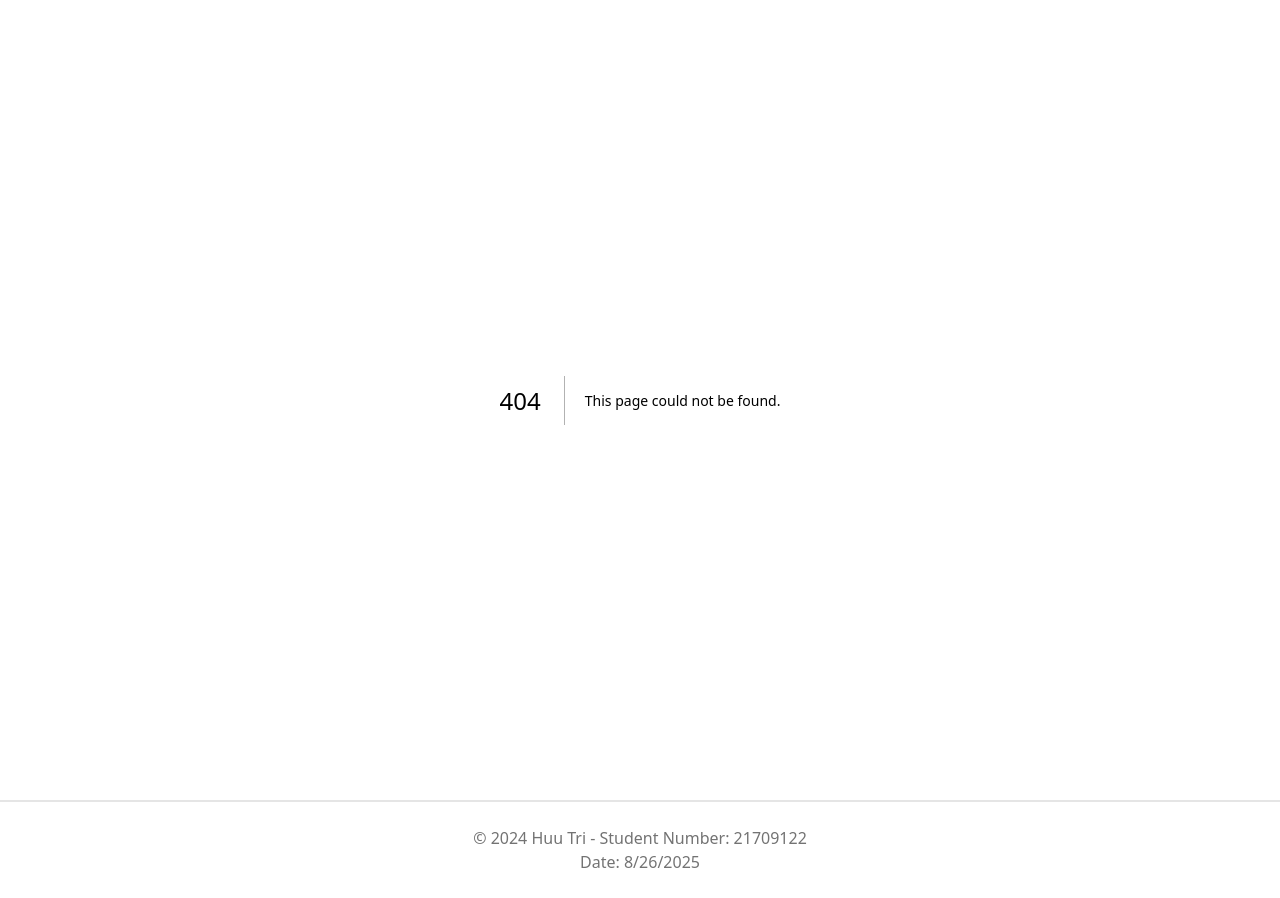
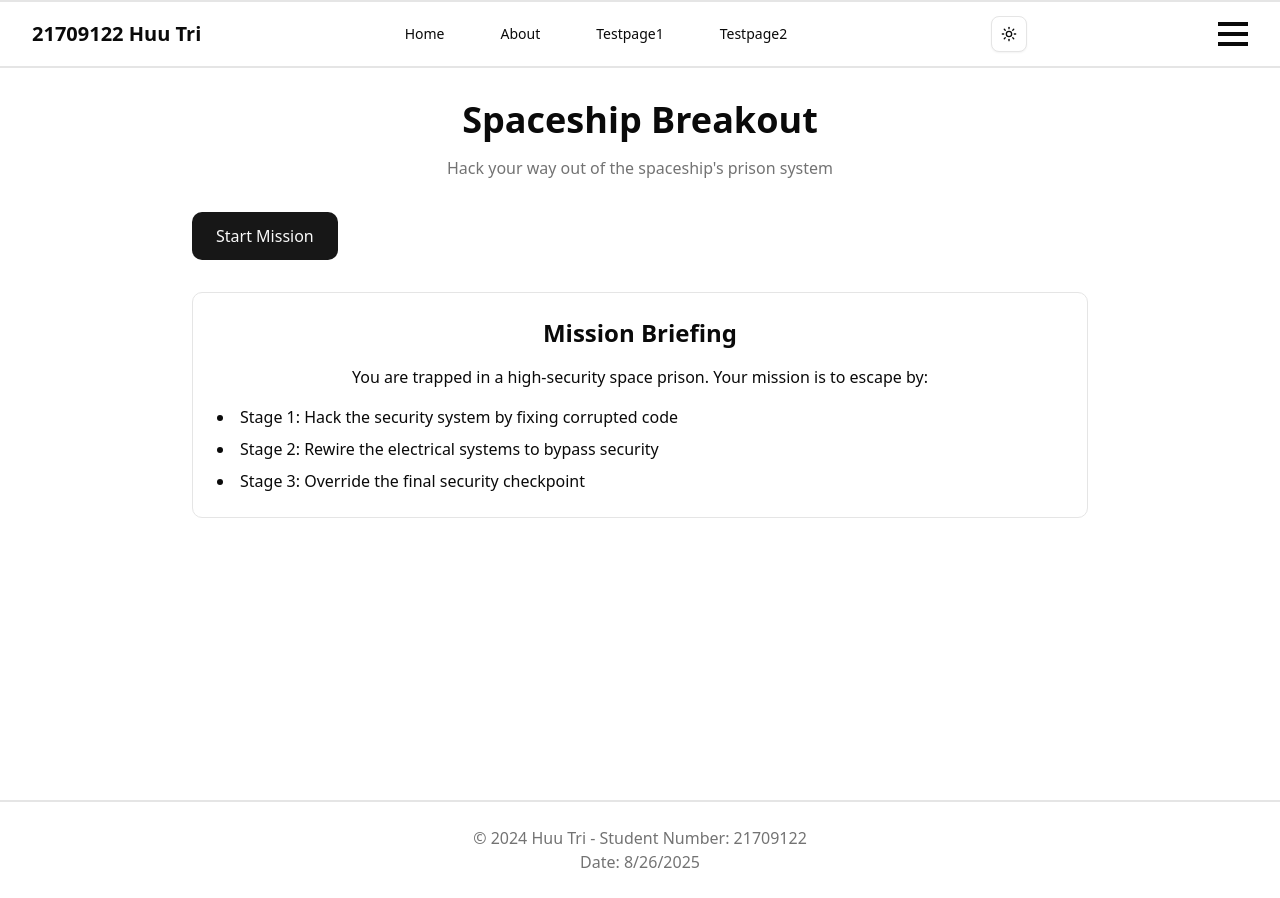
Before and after one commit to Neop60q-q/Assignment1_freelanceCWA, a Next.js app: page /codeadventurePage in a window 1280 px wide. Before the commit this address had no page. Built offline with nearby package versions, Linux system fonts and the light colour scheme.

Commit message:
AI instructions and basic layout for functions

```diff
--- /dev/null
+++ b/app/codeadventurePage/page.tsx
@@ -0,0 +1,84 @@
+'use client';
+import React, { useState, useEffect } from 'react';
+import Navbar from '../Components/navBar';
+
+interface GameState {
+  currentStage: number;
+  timeElapsed: number;
+  isGameStarted: boolean;
+  score: number;
+}
+
+export default function CodeAdventure() {
+  const [gameState, setGameState] = useState<GameState>({
+    currentStage: 0,
+    timeElapsed: 0,
+    isGameStarted: false,
+    score: 0
+  });
+
+  const startGame = () => {
+    setGameState(prev => ({ ...prev, isGameStarted: true }));
+  };
+
+  const saveProgress = () => {
+    // TODO: Implement save functionality
+    localStorage.setItem('gameProgress', JSON.stringify(gameState));
+  };
+
+  return (
+    <div className="min-h-screen bg-background text-foreground flex flex-col">
+      <Navbar />
+
+      <main className="flex-1 container mx-auto px-4 py-8">
+        <div className="max-w-4xl mx-auto space-y-8">
+          {/* Header */}
+          <div className="text-center space-y-4">
+            <h1 className="text-4xl font-bold">Spaceship Breakout</h1>
+            <p className="text-muted-foreground">
+              Hack your way out of the spaceship's prison system
+            </p>
+          </div>
+
+          {/* Game Controls */}
+          <div className="flex justify-between items-center">
+            {!gameState.isGameStarted ? (
+              <button
+                onClick={startGame}
+                className="bg-primary text-primary-foreground px-6 py-3 rounded-lg font-medium hover:bg-primary/90 transition-colors"
+              >
+                Start Mission
+              </button>
+            ) : (
+              <button
+                onClick={saveProgress}
+                className="bg-secondary text-secondary-foreground px-6 py-3 rounded-lg font-medium hover:bg-secondary/90 transition-colors"
+              >
+                Save Progress
+              </button>
+            )}
+            {/* Timer will go here */}
+          </div>
+
+          {/* Progress Bar will go here */}
+
+          {/* Game Stages */}
+          <div className="bg-card border border-border rounded-lg p-6">
+            {gameState.currentStage === 0 && !gameState.isGameStarted && (
+              <div className="text-center space-y-4">
+                <h2 className="text-2xl font-semibold">Mission Briefing</h2>
+                <p>You are trapped in a high-security space prison. Your mission is to escape by:</p>
+                <ul className="list-disc list-inside text-left space-y-2">
+                  <li>Stage 1: Hack the security system by fixing corrupted code</li>
+                  <li>Stage 2: Rewire the electrical systems to bypass security</li>
+                  <li>Stage 3: Override the final security checkpoint</li>
+                </ul>
+              </div>
+            )}
+            {/* Stage components will be rendered here based on currentStage */}
+          </div>
+        </div>
+      </main>
+    </div>
+  );
+}
--- a/package.json
+++ b/package.json
@@ -31,6 +31,6 @@
     "eslint-config-next": "15.5.0",
     "tailwindcss": "^4",
     "tw-animate-css": "^1.3.7",
-    "typescript": "^5"
+    "typescript": "5.9.2"
   }
 }
```
Also changed, not shown: 1 other file (tests, documents, lock files or other folders).
